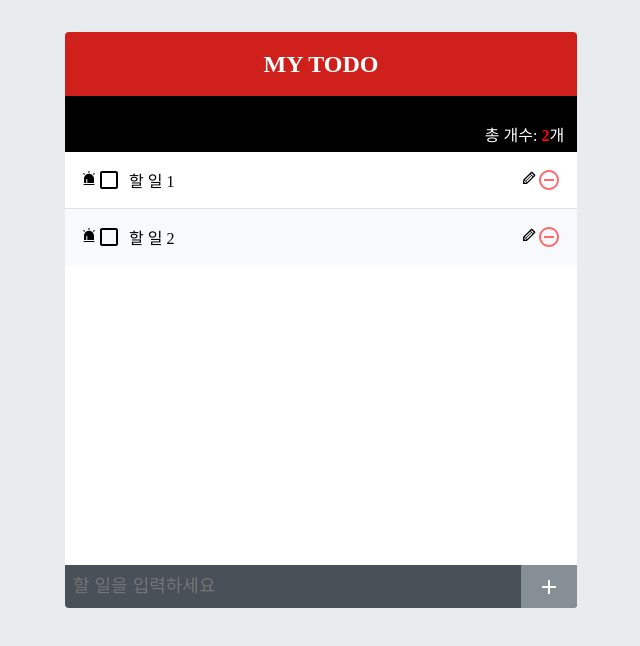
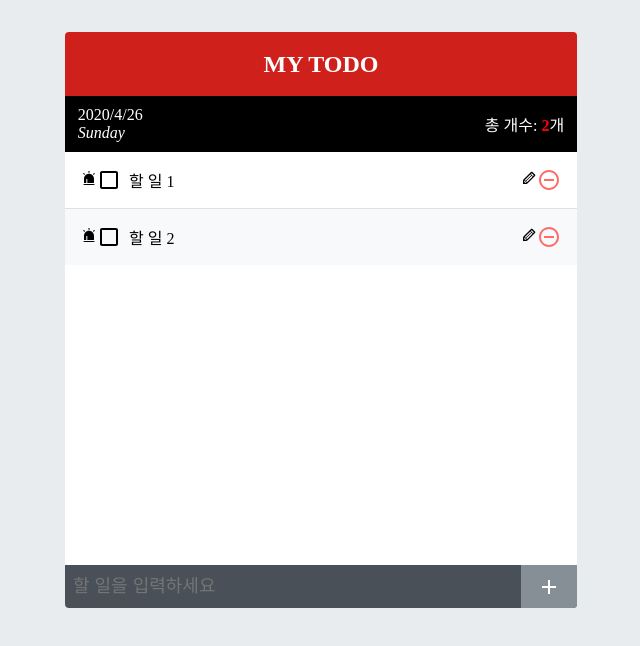
Before and after one commit to qkr30510/mytodo-fix, a React (Create React App) app: page / in a window 1280 px wide. Shown: the top 646 px of the page, without its empty margins (319-959 px from the left). Built offline with nearby package versions, Linux system fonts and the light colour scheme.

Commit message:
Add date

```diff
--- a/src/Todo/Todo.js
+++ b/src/Todo/Todo.js
@@ -98,12 +98,45 @@ const Todo = () => {
     todos.id === id ? fnInsert(initText, value, setValue) : onInsert(value, id);
   };
 
+  let date = new Date();
+  console.log(date)
+  const y = date.getFullYear();
+  const m = date.getMonth()+1;
+  const d = date.getDate();
+  const dd = date.getDay();
+
+  const ddd = () => {
+    if(dd === 0 ){
+      return "Sunday"
+    }else if(dd === 1){
+      return "Monday"
+    }else if(dd === 2){
+      return "Tuesday"
+    }else if(dd === 3){
+      return "Wednesday"
+    }else if(dd === 4){
+      return "Thursday"
+    }else if(dd === 5){
+      return "Friday"
+    }else{
+      return "Saturday"
+    }
+  }
+
 
 
   return (
     <TodoWrap>
-      <div className="ToTal">
-        <p>총 개수: <span>{total}</span>개</p>
+      <div className="ToTalWrap">
+        <div className="ToTal">
+        <div className="date">
+          {y}/{m}/{d}
+          <p>{ddd()}</p>
+        </div>
+        <p>
+          총 개수: <span>{total}</span>개
+          </p>
+          </div>
       </div>
       <TodoList
         todos={todos}
--- a/src/Todo/css/Todo.scss
+++ b/src/Todo/css/Todo.scss
@@ -1,11 +1,10 @@
-.ToTal{
-
+.ToTalWrap{
 
     height:56px;
 
-    p{
+    .ToTal{
         text-align: right;
-        padding:2% 1% 2% 0%;
+        padding:2% 1% ;
         margin:0;
         background:#000;
         color:#fff;
@@ -14,11 +13,24 @@
         width:512px;
         height: 56px;
         box-sizing: border-box;
+        display:flex;
+        justify-content: space-between;
+        align-items: center;
+        .date{
+            text-align: left;
+            p{
+                color:#fff;
+                margin:0;
+                font-style: italic;
+            }
+        }
+        p{
+            span{
+                color: red;
+                font-weight: bold;
+            }
+        }
 
-        span{
-            color: red;
-            font-weight: bold;
-        }
     }
 
 }
```
Also changed, not shown: 1 other file (tests, documents, lock files or other folders).
